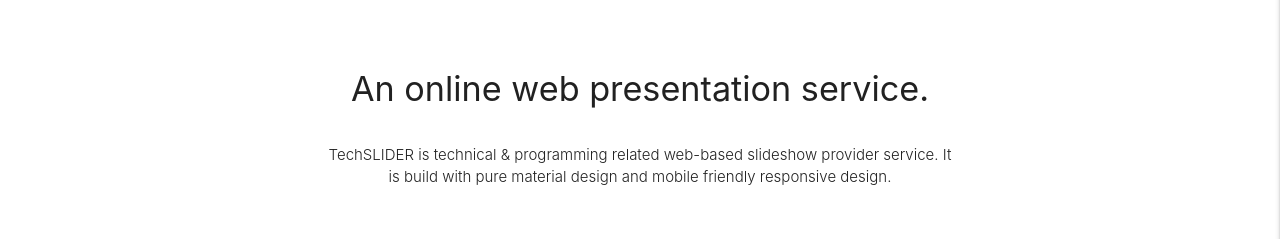
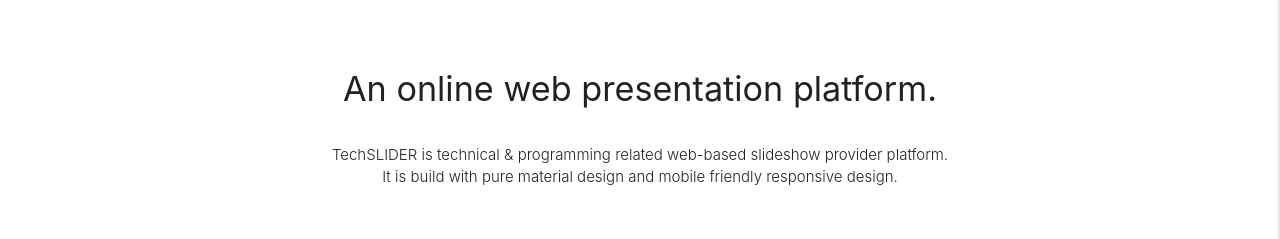
Before and after one commit to milankathiriya/techslider, a website: page src/index.html in a window 1280 px wide. Shown: the part 264-503 px from the top of the page. Drawn offline with Linux system fonts and the light colour scheme.

Commit message:
updated content

```diff
--- a/src/index.html
+++ b/src/index.html
@@ -80,11 +80,11 @@
 
     <!-- Main Landing Section -->
     <div class="container hero">
-        <h4 class="center-align">An online web presentation service.</h4>
+        <h4 class="center-align">An online web presentation platform.</h4>
         <br>
         <p class="container center-align">TechSLIDER is technical & programming related web-based slideshow
             provider
-            service. It
+            platform. It
             is build with pure material design and mobile friendly responsive design.</p>
     </div>
 
```
Also changed, not shown: src/presentation/python.html (+2 -2 lines).
